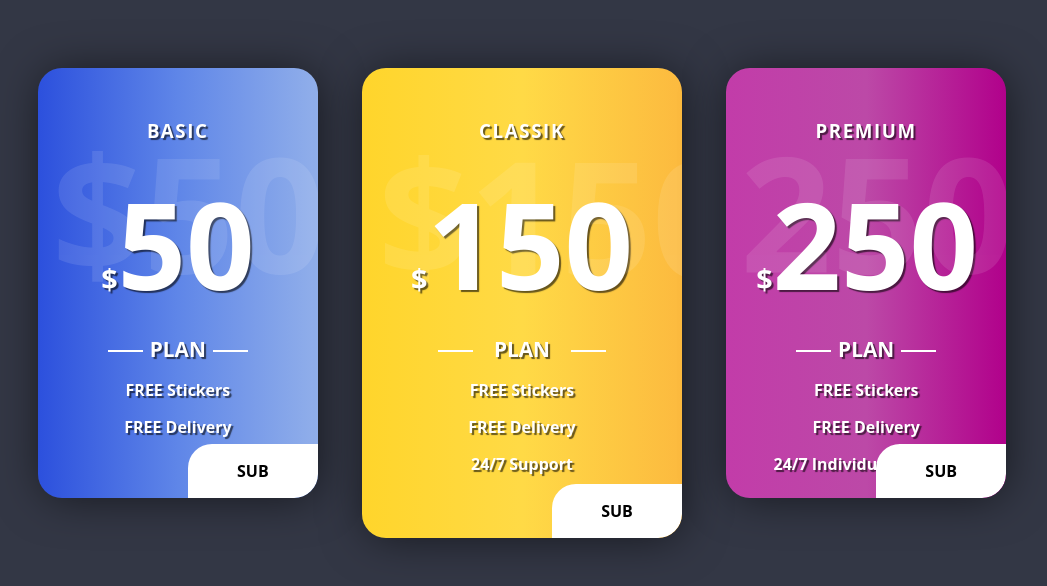
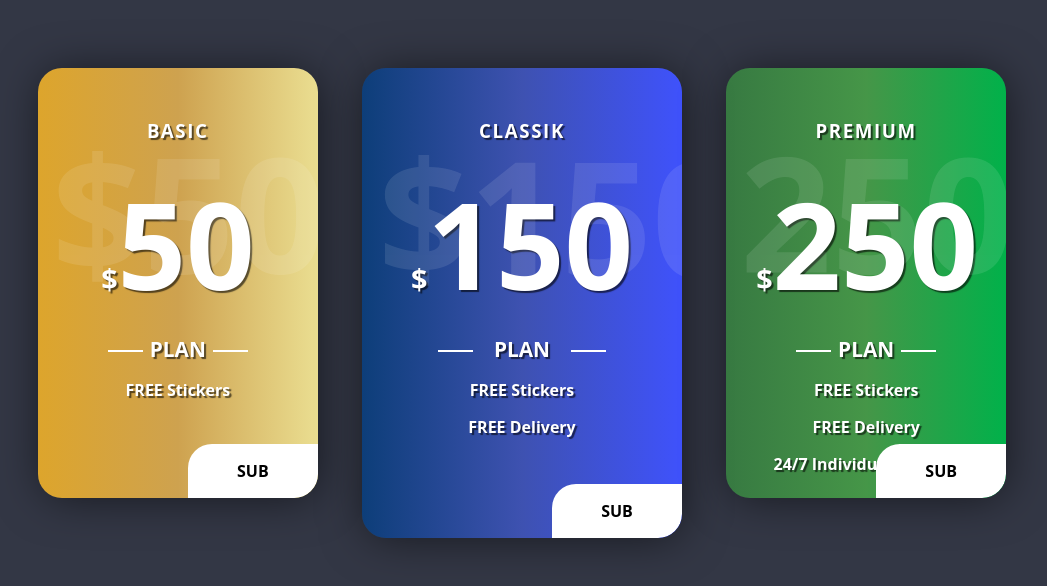
Before and after one commit to DzmitryBanu/Homework, a plain HTML site: page price/index.html in a window 1280 px wide. Shown: the whole page, without its empty margins (118-1165 px from the left). Drawn offline with Linux system fonts and the light colour scheme.

Commit message:
changed color body and description

```diff
--- a/price/index.html
+++ b/price/index.html
@@ -17,7 +17,6 @@
 
         <ul class="details">
             <li><span>Free</span> Stickers</li>
-            <li><span>Free</span> Delivery</li>
         </ul>
 
         <div class="subscribe">
@@ -36,7 +35,6 @@
         <ul class="details">
             <li><span>Free</span> Stickers</li>
             <li><span>Free</span> Delivery</li>
-            <li><span>24/7</span> Support</li>
         </ul>
 
         <div class="subscribe">
--- a/price/style.css
+++ b/price/style.css
@@ -52,18 +52,18 @@ body {
 }
 
 .card:nth-child(1) {
-    background: linear-gradient(to left, #91afea, #5f86e8, #2c50dd);
+    background: linear-gradient(to left, #eade91, #cea24f, #dda52c);
 }
 
 .card:nth-child(2) {
-    background: linear-gradient(to left, #fcba3f, #ffda46, #ffd52b);
+    background: linear-gradient(to left, #3f52fc, #4665ff94, #0d3e79);
     width: 260px;
     height: 410px;
     top: 40px;
 }
 
 .card:nth-child(3) {
-    background: linear-gradient(to left, #b1018b, #bc49a7, #c23ca9);
+    background: linear-gradient(to left, #01b14a, #4dbc49b6, #3cc23e7a);
 }
 
 .card .plan::before, .card .plan::after {
```
